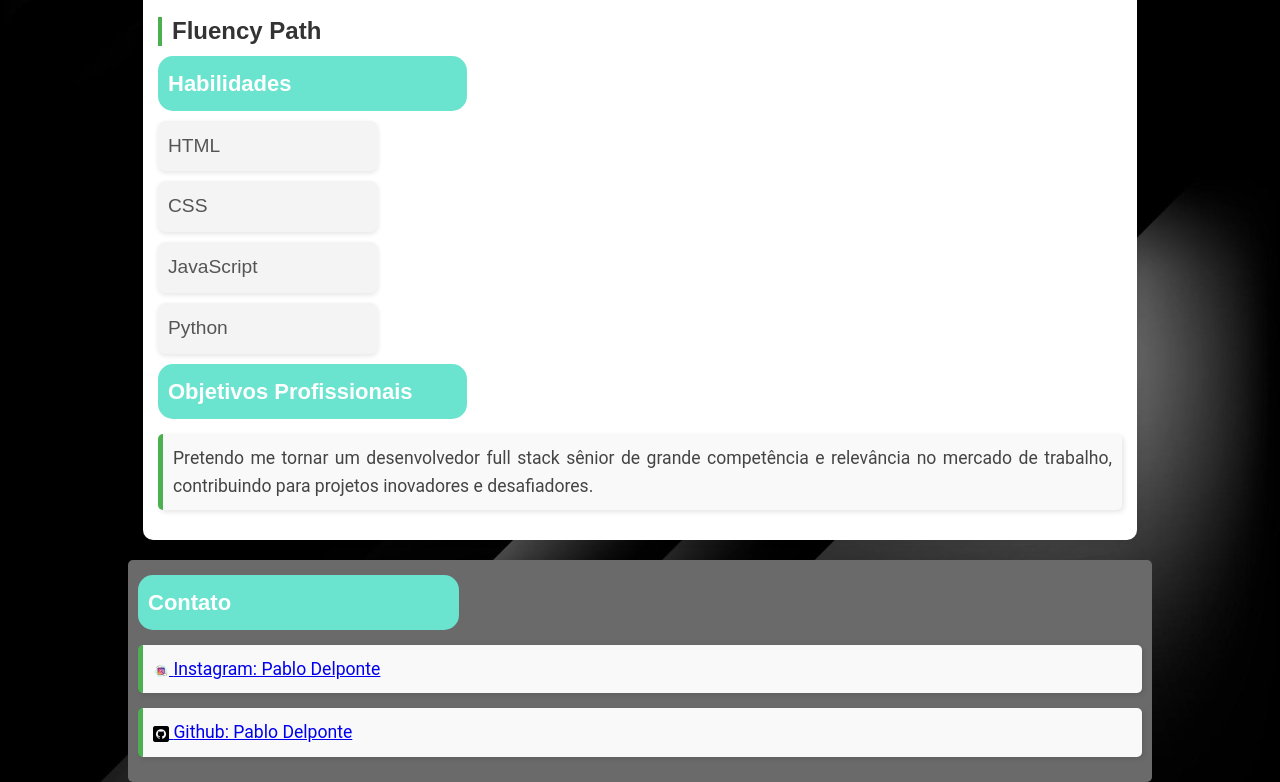
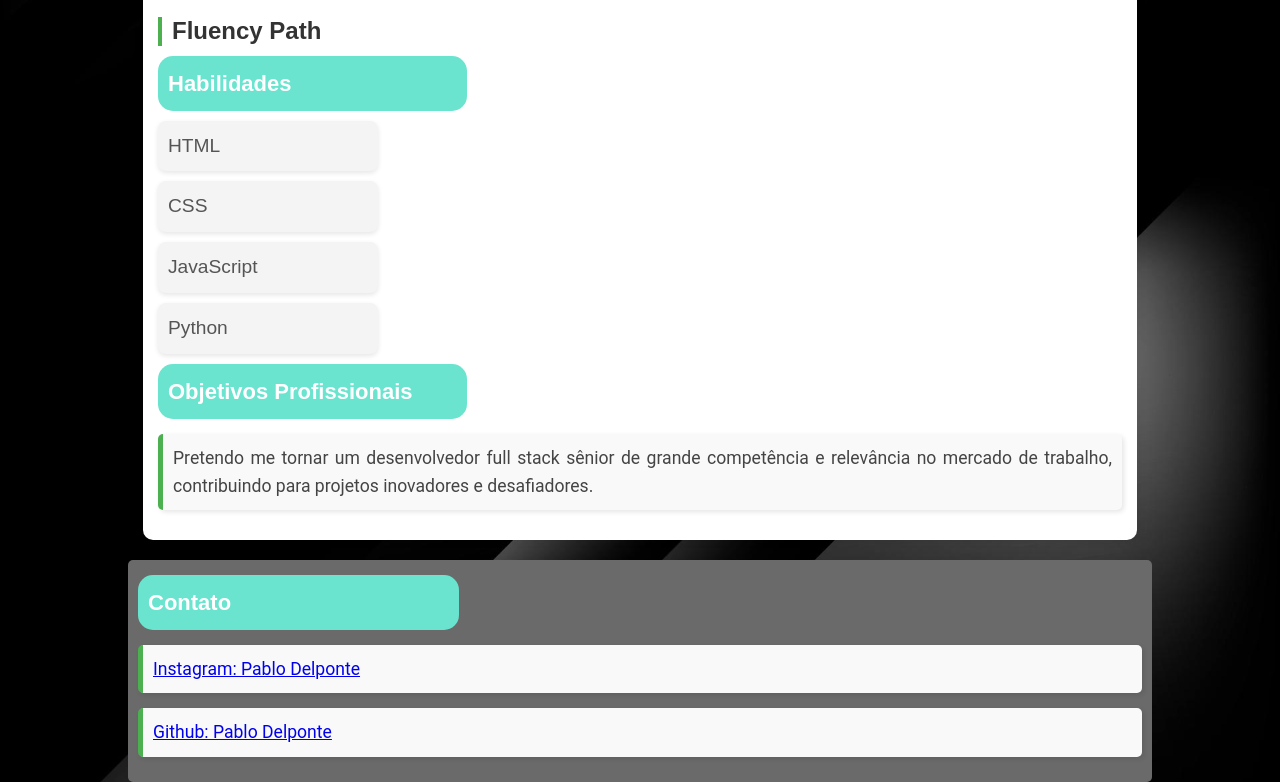
Before and after one commit to PabloDelponte/Portif-lio, a plain HTML site: page index.html in a window 1280 px wide. Shown: the part 721-1503 px from the top of the page. Drawn offline with Linux system fonts and the light colour scheme.

Commit message:
Alterado o nome de portifolio para index.

```diff
--- a/Portifolio.html
+++ b/index.html
@@ -45,13 +45,13 @@
             <h1>Contato</h1>
             <p>
                 <a href="https://www.instagram.com/delpontepablo/" target="_blank">
-                    <img src="Favicon/icons8-instagram-100.png" alt="Instagram Icon" style="width:16px; height:16px; vertical-align:middle;">
+                    <link rel="icon" href="Favicon/icons8-instagram-100.png" type="image/png">
                     <span class="hover-effect">Instagram: Pablo Delponte</span>
                 </a>
             </p>
             <p>
                 <a href="https://github.com/PabloDelponte" target="_blank">
-                <img src="Favicon/github.png" alt="GitHub Icon" style="width:16px; height:16px; vertical-align:middle;">
+                 <link rel="icon" href="Favicon/github.png" type="image/png">
                 <span class="hover-effect">Github: Pablo Delponte</span>
             </p>
         </div>
```
